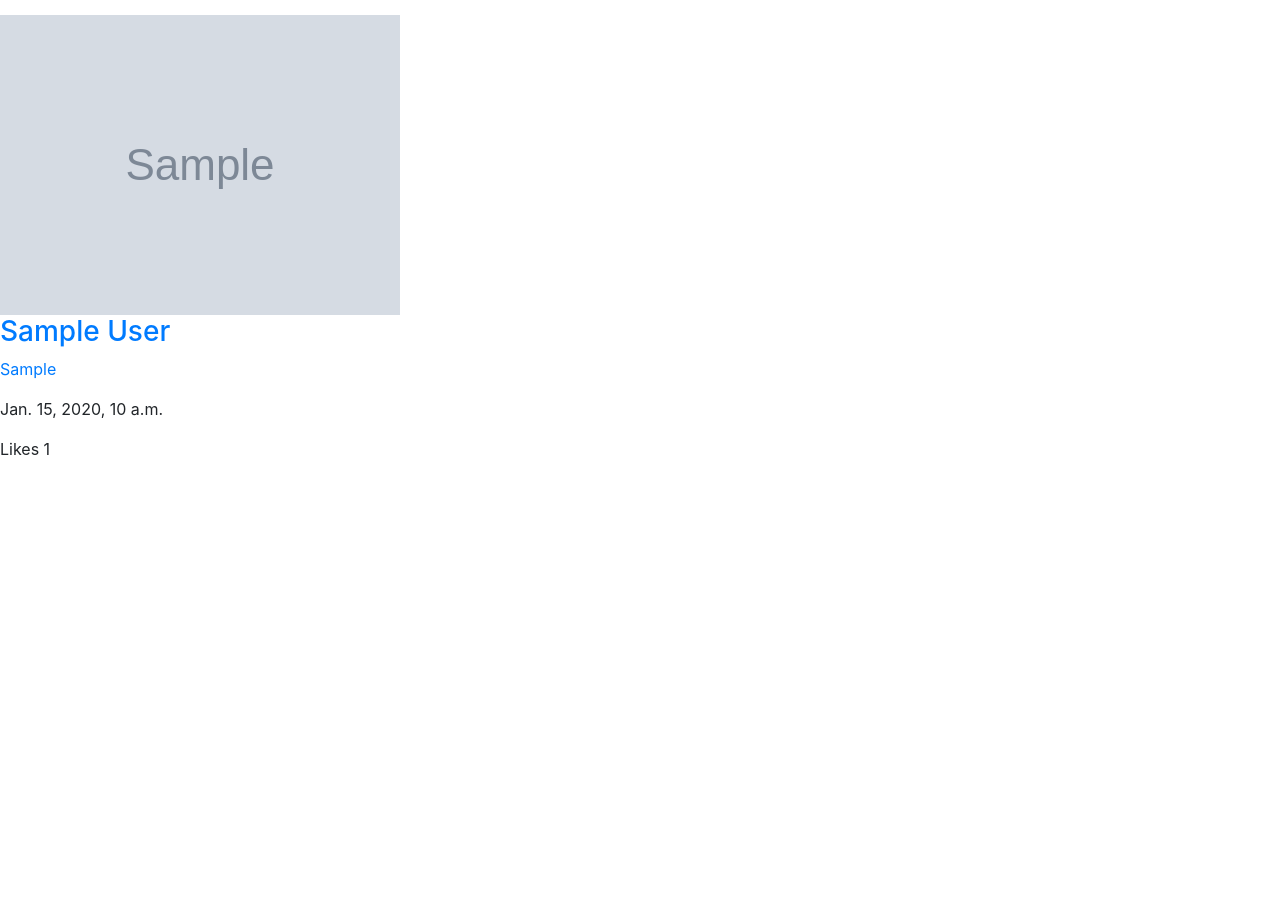
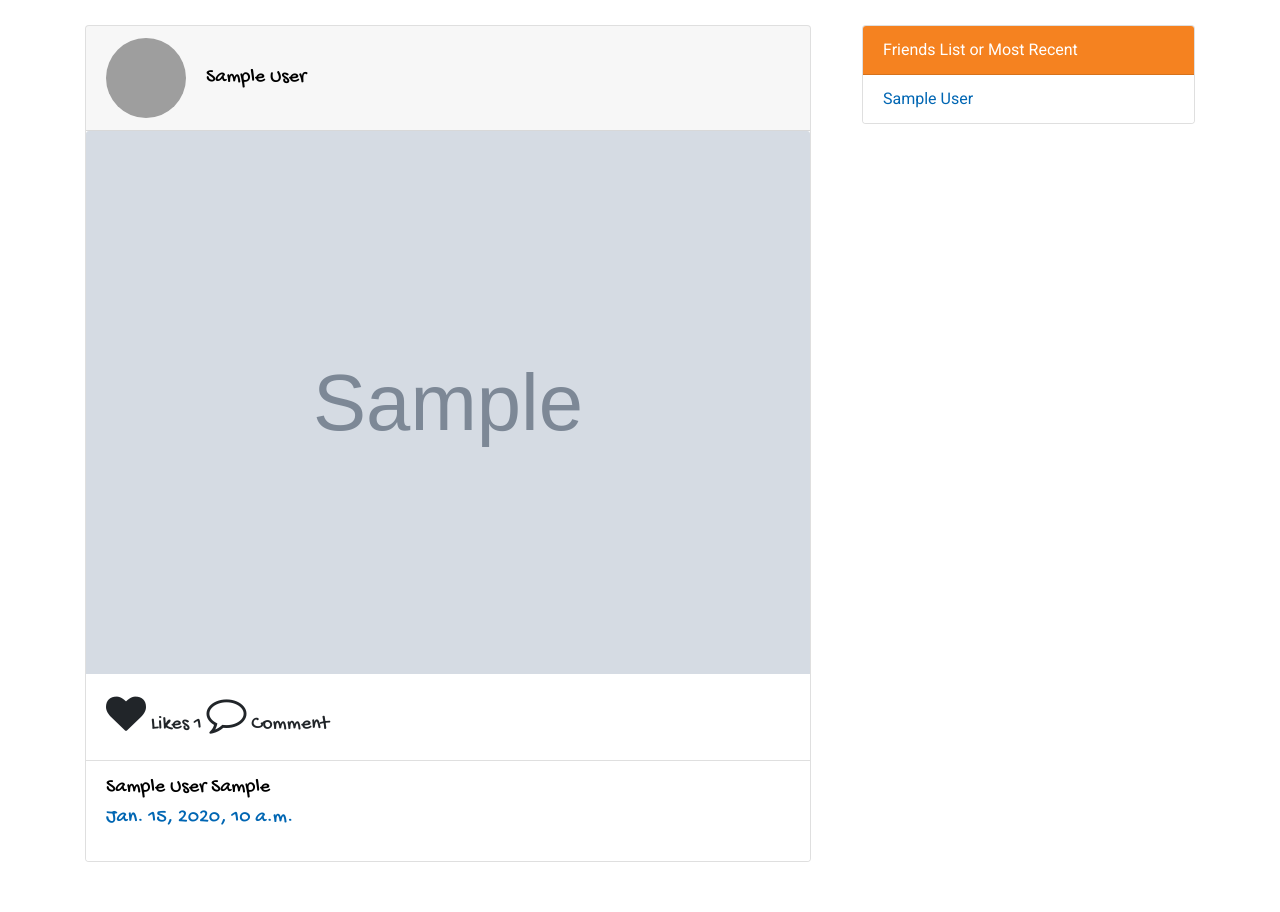
Before and after one commit to Eli-J-Camara/PetGram, a Django app: page / in a window 1280 px wide. Shown: the part 108-1020 px from the top of the page. Before the commit the page ends 563 px from the top, so only its background shows below. Run offline with Django 3.2, Linux system fonts and the light colour scheme; a user stored in the database is signed in; tables that the repository leaves empty hold one stand-in row (values such as "Sample post"); grey boxes marked "Sample" are stand-in pictures; data that the repository does not hold is empty; some libraries are stand-ins or nearby versions; grey boxes are pictures that could not be loaded.

Commit message:
almost done with homepage still need to work on a few things pushing just to be safe

```diff
--- a/static/css/style.css
+++ b/static/css/style.css
@@ -43,3 +43,80 @@ nav.navbar {
 .navbar-nav a.nav-item.nav-link {
     font-family: 'Roboto', sans-serif;
 }
+
+.body-nav {
+    margin-bottom: 25px;
+}
+
+/* Homepage */
+.avatar {
+    vertical-align: middle;
+    width: 80px;
+    height: 80px;
+    border-radius: 50%;
+    float:left;
+}
+
+.post-header {
+    /* float: right; */
+    margin-left: 20px;
+    line-height: 80px;
+    font-size: 20px;
+}
+
+.post-header > a {
+    color: #000;
+    text-decoration: none;
+}
+
+.post-header > a:hover {
+    color: #f58220;
+    text-decoration: none;
+}
+
+img.card-img-top {
+    width: 100%;
+}
+
+.card.post {
+    margin-bottom: 50px;
+    font-family: 'Gochi Hand', cursive;
+    font-size: 20px;
+}
+
+.grid-container {
+    border: 1px solid #ccc;
+    display: grid;
+    grid-template-columns: 1fr 1fr;
+    grid-gap: 20px;
+}
+
+.card-header.list {
+    background-color: #f58220;
+    color: #fff;
+}
+
+.card.side {
+    font-family: 'Roboto', sans-serif;
+}
+
+ul.list-group.list-group-flush {
+    color: #0066b3;
+}
+
+li.list-group-item > a {
+    color: #000;
+    text-decoration: none;
+}
+
+li.list-group-item > a:hover {
+    color: #f58220;
+    text-decoration: none;
+}
+
+.ellipsis {
+    float: right;
+    line-height: 85px;
+    margin-right: 10px;
+    color: rgb(133, 133, 133);
+}
--- a/templates/homepage.html
+++ b/templates/homepage.html
@@ -1,40 +1,90 @@
 <!DOCTYPE html>
+{% load static %}
 <html lang="en">
   <head>
-    <meta charset="UTF-8">
-    <meta http-equiv="X-UA-Compatible" content="IE=edge">
-    <meta name="viewport" content="width=device-width, initial-scale=1.0">
-    <link rel="stylesheet" href="https://cdnjs.cloudflare.com/ajax/libs/font-awesome/4.7.0/css/font-awesome.min.css">
+    <meta charset="UTF-8" />
+    <meta http-equiv="X-UA-Compatible" content="IE=edge" />
+    <meta name="viewport" content="width=device-width, initial-scale=1.0" />
     <link href="https://vjs.zencdn.net/7.11.4/video-js.css" rel="stylesheet" />
+    <link
+      rel="stylesheet"
+      href="https://maxcdn.bootstrapcdn.com/bootstrap/4.5.2/css/bootstrap.min.css"
+    />
+    <link rel="stylesheet" href="{% static 'css/style.css' %}" />
+    <link rel="preconnect" href="https://fonts.gstatic.com">
+    <link href="https://fonts.googleapis.com/css2?family=Gochi+Hand&family=Roboto&family=Rock+Salt&display=swap" rel="stylesheet">
+    <script src="https://code.iconify.design/1/1.0.7/iconify.min.js"></script>
     <title>Document</title>
   </head>
   <body>
     {% include 'nav.html' %}
+    <div class="container">
+    <div class="first-col" style="float:left; width: 60%;">
+      {% for post in feed %}
+        <div class="card post" style="width: 109%;">
+          <div class="card-header">
+            {% if post.profile_pic %}
+              <img class="avatar" src="{{post.profile_pic.url}}" alt="avatar" />
+            {% else %}
+              <img class="avatar" src="{% static 'images/placeholder.png'%}" alt="Profile Picture"/>
+            {% endif %}
+            <span class="post-header"><a href="/profile/{{post.display_name.id}}">{{post.display_name}}</a></span>
+            <div class="ellipsis">
+            <span class="iconify" data-icon="fa-ellipsis-h" data-inline="false"></span>
+            {% comment %} <i class="fa fa-ellipsis-v" aria-hidden="true"></i> {% endcomment %}
+            {% comment %} <i class="icon-ellipsis-horizontal"></i> {% endcomment %}
+            </div>
+          </div>
 
-    {% for post in feed %}
-      <div style='padding-top: 15px'>
-        {% if post.post_file.url|slice:"-4:"  == '.mp4' or post.post_file.url|slice:"-4:"  == '.mov' %}
+
+        {% if post.post_file.url|slice:"-4:" == '.mp4' or post.post_file.url|slice:"-4:" == '.mov' %}
           <video
             id="my-video"
-            class="video-js"
+            class="video-js card-img-top"
             controls
             preload="auto"
             width="640"
-            height="264"
+            height="464"
             poster=""
             data-setup="{}"
           >
             <source src="{{post.post_file.url}}" type="video/mp4" />
           </video>
         {% else %}
-        <img src="{{ post.post_file.url }}" alt="" />
+          <img class="card-img-top" src="{{ post.post_file.url }}" alt="" />
         {% endif %}
-        <h3><a href="/profile/{{post.display_name.id}}">{{post.display_name}}</a></h3>
-        <p><a href="/post_detail/{{post.id}}">{{post.caption}}</a></p>
+
+        <div class="card-body">
+          <span class="card-title"><i class="fa fa-heart fa-2x" aria-hidden="true"></i></span>
+          Likes {{post.likes}}
+          <span class="card-title"><i class="fa fa-comment-o fa-2x"></i></span>
+          Comment
+        </div>
+
+        <ul class="list-group list-group-flush">
+          <li class="list-group-item">
+            <a href="/profile/{{post.display_name.id}}">{{post.display_name}}</a>
+            <a href="/post_detail/{{post.id}}">{{post.caption}}</a>
             <p>{{post.created_at}}</p>
-        <span>Likes {{post.likes}}</span>
+          </li>
+        </ul>
         </div>
       {% endfor %}
+      </div>
+      <div class="second-col" style="float:right; width: 30%;">
+      <div class="card side" style="width: 18rem%;">
+      <div class="card-header list">
+        Friends List or Most Recent
+        {% comment %} {{feed}} {% endcomment %}
+      </div>
+        {% for person in feed %}
+        <ul class="list-group list-group-flush">
+          <li class="list-group-item">{{person.display_name}}</li>
+        </ul>
+        {% endfor %}
+      </div>
+      </div>
       <script src="https://vjs.zencdn.net/7.11.4/video.min.js"></script>
+    </div>
   </body>
 </html>
--- a/templates/nav.html
+++ b/templates/nav.html
@@ -26,7 +26,7 @@
       <h4 class="header-text text-center text-white">Welcome {{request.user.display_name}} !</h4>
     {% endif %}
     </div>
-    <nav class="navbar navbar-expand-lg navbar-light">
+    <nav class="navbar navbar-expand-lg navbar-light body-nav">
       <a class="navbar-brand" href="/">PetgramLOGO</a>
       <button
         class="navbar-toggler"
--- a/user_profile/views.py
+++ b/user_profile/views.py
@@ -62,7 +62,7 @@ def unfollow_view(request, user_id):
     user = request.user
     to_unfollowed = CustomUser.objects.get(id=user_id)
     user.follows.remove(to_unfollowed)
-    to_follow.followers.remove(user)
+    to_unfollowed.followers.remove(user)
     user.save()
     print('unfollow')
     return HttpResponseRedirect(reverse('profile', kwargs={'user_id': to_unfollowed.id}))
```
Lines whose indentation alone changed are shown as unchanged.
